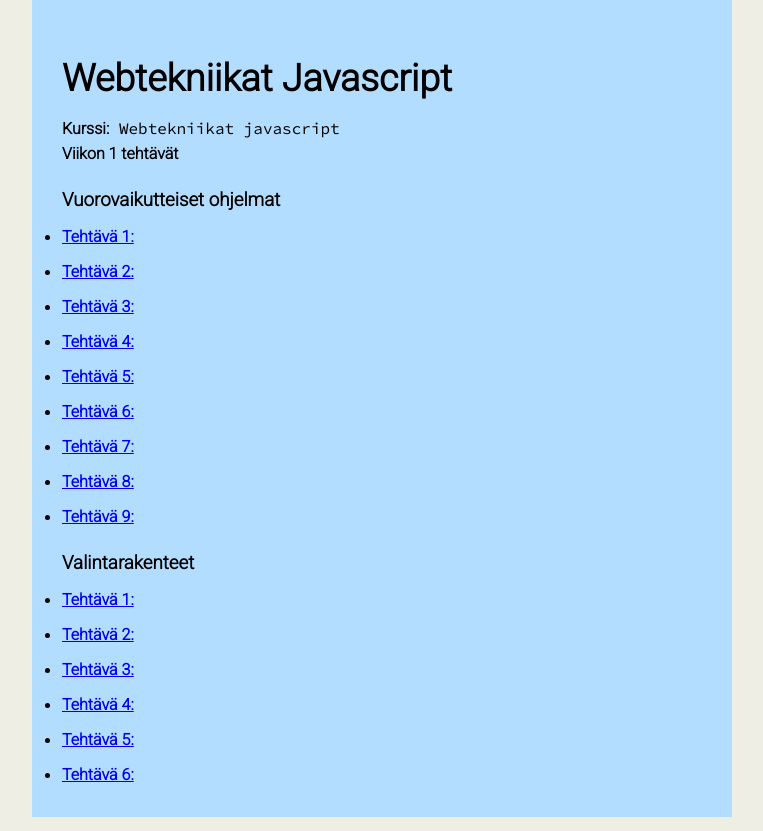
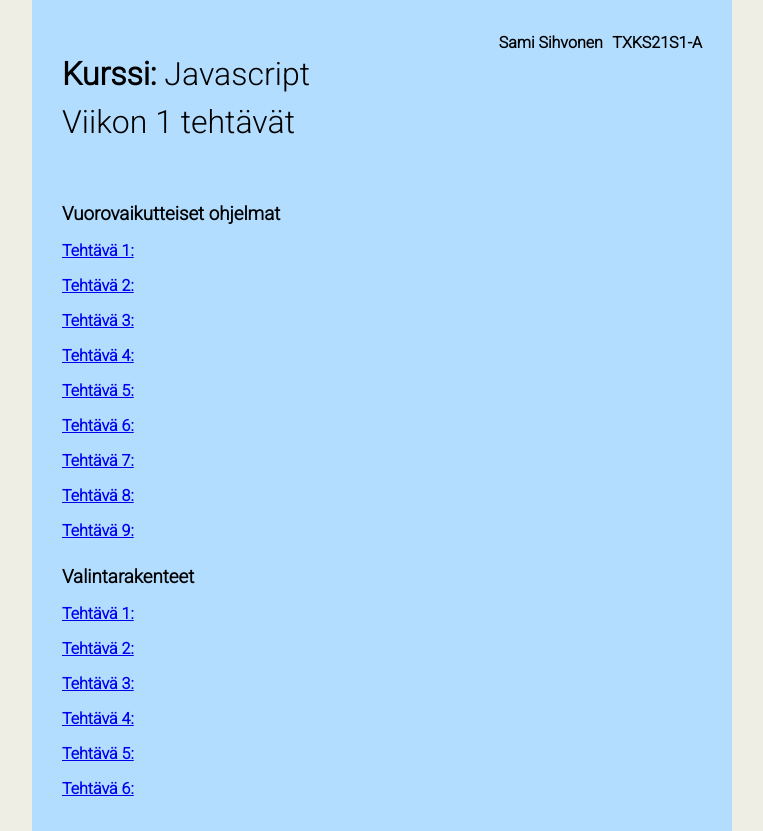
Before and after one commit to Saukho/webtekniikka, a plain HTML site: page esimerkit/Viikko1/viikko1.html in a window 1280 px wide. Shown: the whole page, without its empty margins (258-1021 px from the left). Drawn offline with Linux system fonts and the light colour scheme.

Commit message:
push to server

```diff
--- a/esimerkit/Viikko1/style.css
+++ b/esimerkit/Viikko1/style.css
@@ -36,8 +36,12 @@ h2 { margin-top: 40px;
 header{
     font-size: 2rem;
 }
-li, ul {margin-top: 10px;}
-
+li, ul {margin-top: 10px;
+        list-style-type:none;
+}
+.name{
+    float: right;
+}
 
 nav{
     display: flex;
--- a/esimerkit/Viikko1/viikko1.html
+++ b/esimerkit/Viikko1/viikko1.html
@@ -13,14 +13,15 @@
     <link rel="stylesheet" href="style.css">
 </head>
 <body>
+<div class="name">
+    <strong>Sami Sihvonen</strong>
+    <strong>TXKS21S1-A</strong>
+</div>
 <header>
-    <h3>Webtekniikat Javascript</h3>
+    <strong>Kurssi:</strong> Javascript<br/>
+    Viikon 1 tehtävät
 </header>
-
 <main>
-    <p>
-        <strong>Kurssi:</strong> Webtekniikat javascript<br/>
-        <strong>Viikon 1 tehtävät</strong>
         <br/>
         <h3>Vuorovaikutteiset ohjelmat</h3>
     <ul>
@@ -40,7 +41,6 @@
             <a href="vuorovaikutukset/teht5.html"><strong>Tehtävä 5:</strong> </a>
         </li>
         <li>
-
         <a href="vuorovaikutukset/teht6.html"><strong>Tehtävä 6:</strong> </a>
         </li>
         <li>
@@ -74,8 +74,6 @@
             <a href="valintarakenteet/teht6.html"><strong>Tehtävä 6:</strong> </a>
         </li>
     </ul>
-
 </main>
-
 </body>
 </html>
```
